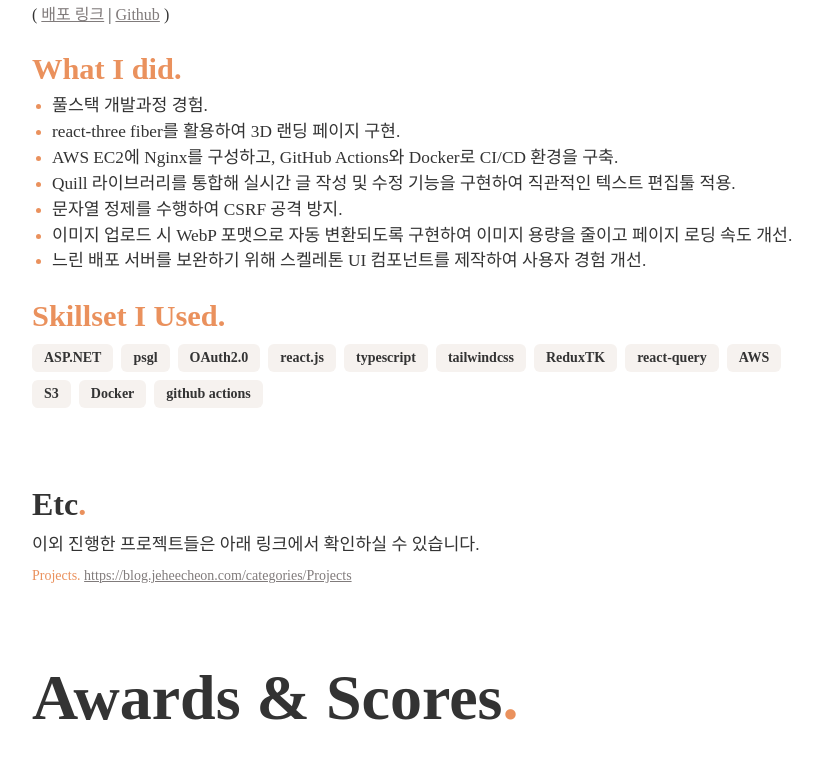
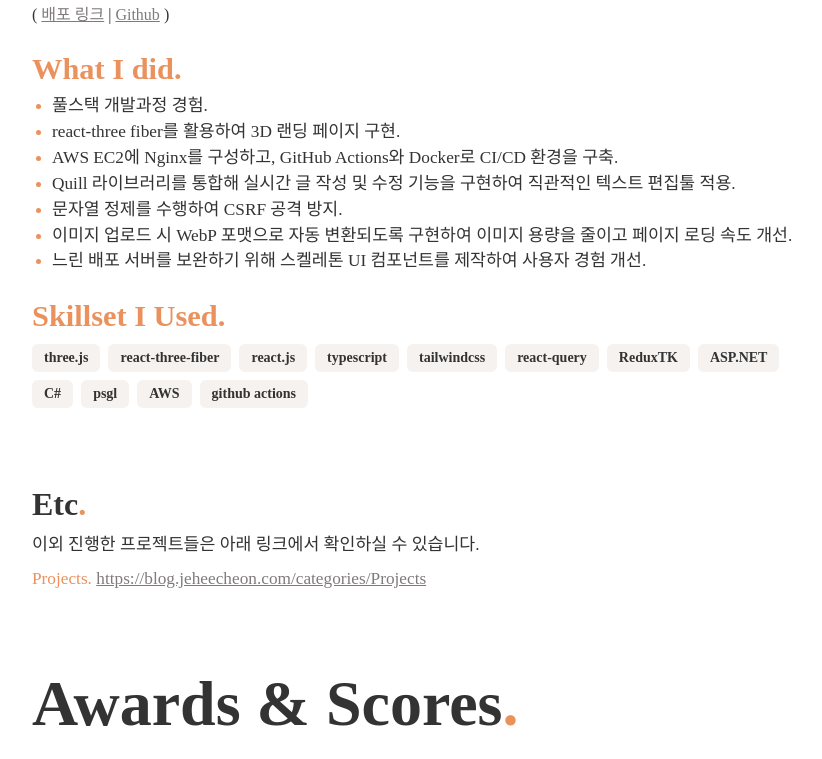
Before and after one commit to jeheecheon/resume, a React (Vite) app: page / in a window 1280 px wide. Shown: the part 2013-2772 px from the top of the page, without its empty margins (220-1042 px from the left). Built offline with nearby package versions, Linux system fonts and the light colour scheme; a web font is replaced by a local one.

Commit message:
chore: 이력서 수정

```diff
--- a/src/app/_components/resume/Projects.tsx
+++ b/src/app/_components/resume/Projects.tsx
@@ -93,7 +93,6 @@ function Projects() {
                         <Tag>tailwindcss</Tag>
                         <Tag>ReduxTK</Tag>
                         <Tag>AWS</Tag>
-                        <Tag>Docker</Tag>
                         <Tag>github actions</Tag>
                     </aside>
                 </div>
@@ -189,17 +188,17 @@ function Projects() {
                 <div>
                     <h4 className="mt-5 text-theme-1">Skillset I Used</h4>
                     <div className="flex flex-wrap mt-1 gap-2">
-                        <Tag>ASP.NET</Tag>
-                        <Tag>psgl</Tag>
-                        <Tag>OAuth2.0</Tag>
+                        <Tag>three.js</Tag>
+                        <Tag>react-three-fiber</Tag>
                         <Tag>react.js</Tag>
                         <Tag>typescript</Tag>
                         <Tag>tailwindcss</Tag>
+                        <Tag>react-query</Tag>
                         <Tag>ReduxTK</Tag>
-                        <Tag>react-query</Tag>
+                        <Tag>ASP.NET</Tag>
+                        <Tag>C#</Tag>
+                        <Tag>psgl</Tag>
                         <Tag>AWS</Tag>
-                        <Tag>S3</Tag>
-                        <Tag>Docker</Tag>
                         <Tag>github actions</Tag>
                     </div>
                 </div>
@@ -211,7 +210,7 @@ function Projects() {
                 <p className="mt-1">
                     이외 진행한 프로젝트들은 아래 링크에서 확인하실 수 있습니다.
                 </p>
-                <p className="mt-2 text-xs sm:text-sm">
+                <p className="mt-2">
                     <span className="font-medium text-theme-1">
                         Projects.{` `}
                     </span>
```
